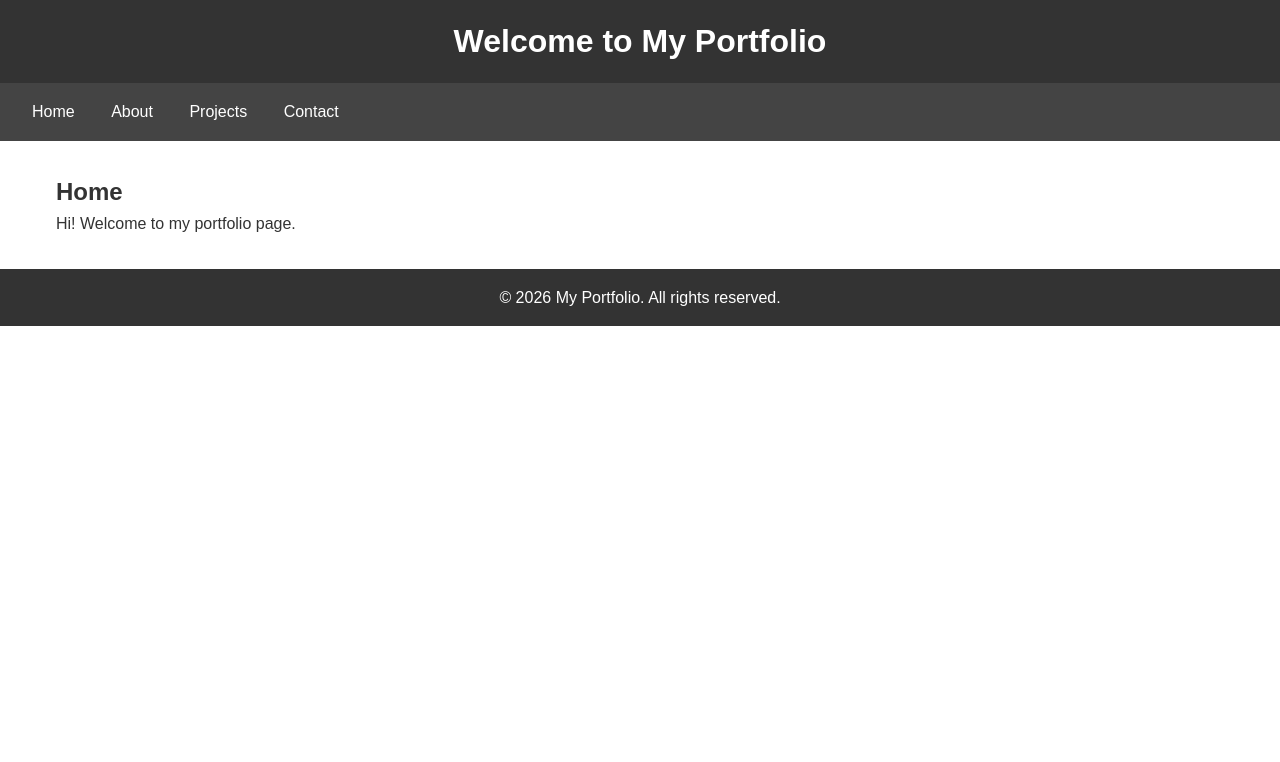
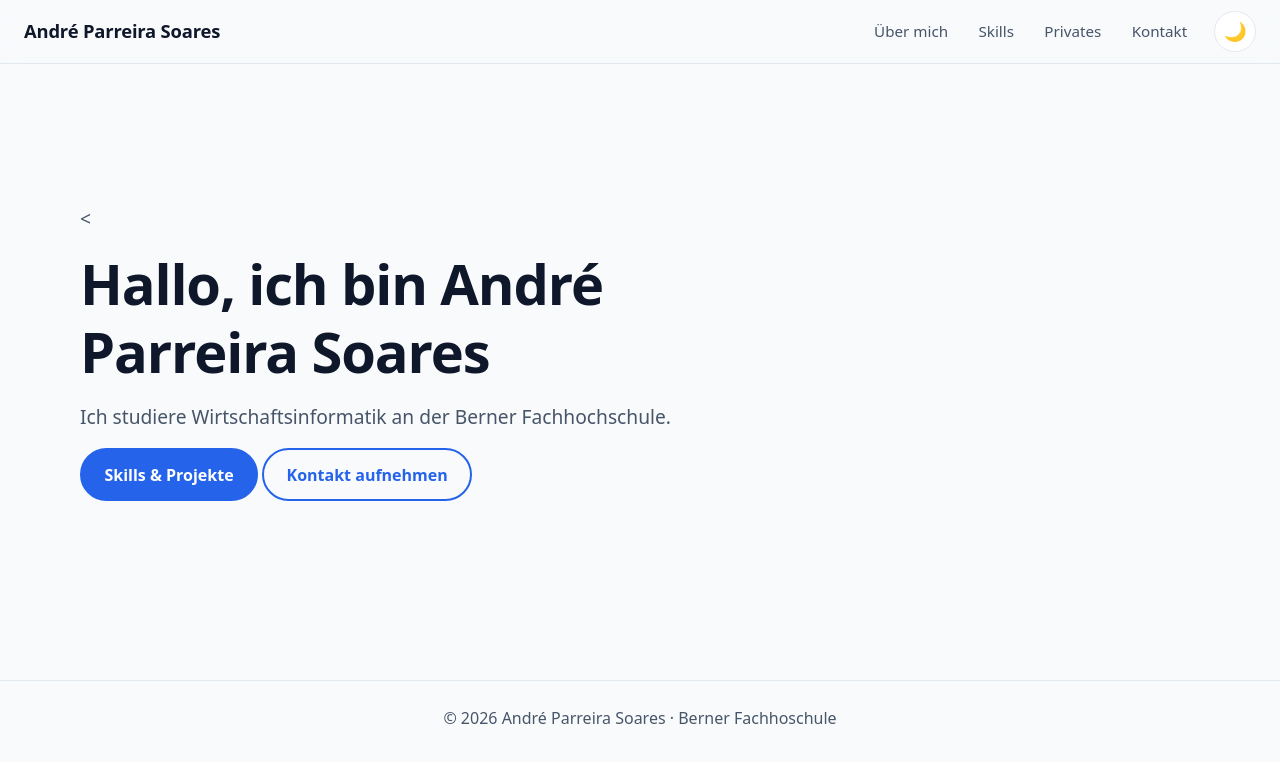
Before and after one commit to andreparreirasoares/portfolio-page, a plain HTML site: page index.html in a window 1280 px wide. Drawn offline with Linux system fonts and the light colour scheme.

Commit message:
Grundgerüst erstellt: Begrüssung, Navigation und Dark/Whitemode eingebaut. js-files erstellt. ui.js eingebaut. "Tabs" erstellt. Style mit css-files.

```diff
--- /dev/null
+++ b/css/layout.css
@@ -0,0 +1,181 @@
+.site-header {
+  position: sticky;
+  top: 0;
+  z-index: 100;
+  display: flex;
+  flex-wrap: wrap;
+  align-items: center;
+  justify-content: space-between;
+  gap: var(--space-1) var(--space-2);
+  min-height: var(--header-height);
+  padding: 0.6rem var(--space-2);
+  background: color-mix(in srgb, var(--bg) 88%, transparent);
+  backdrop-filter: blur(10px);
+  border-bottom: 1px solid var(--border);
+}
+
+.logo {
+  font-weight: 800;
+  font-size: 1.15rem;
+  letter-spacing: -0.01em;
+  text-decoration: none;
+  color: var(--text);
+}
+
+.header-actions {
+  display: flex;
+  gap: 0.4rem;
+  margin-left: auto;
+  order: 2;
+}
+
+.icon-btn {
+  display: inline-grid;
+  place-items: center;
+  width: 2.6rem;
+  height: 2.6rem;
+  font: inherit;
+  font-size: 1.15rem;
+  color: var(--text);
+  background: var(--bg-elevated);
+  border: 1px solid var(--border);
+  border-radius: 50%;
+  cursor: pointer;
+}
+
+.icon-btn:hover {
+  border-color: var(--primary);
+}
+
+.nav-toggle {
+  display: none;
+}
+
+.has-js .nav-toggle {
+  display: inline-grid;
+}
+
+#site-nav {
+  order: 3;
+  width: 100%;
+}
+
+.has-js #site-nav:not(.is-open) {
+  display: none;
+}
+
+#site-nav ul {
+  display: flex;
+  flex-wrap: wrap;
+  gap: 0.25rem 0.5rem;
+  margin: 0;
+  padding: 0;
+  list-style: none;
+}
+
+#site-nav a {
+  display: block;
+  padding: 0.35rem 0.7rem;
+  font-size: 0.95rem;
+  font-weight: 500;
+  color: var(--text-muted);
+  text-decoration: none;
+  border-radius: 999px;
+  transition: color 0.15s, background 0.15s;
+}
+
+#site-nav a:hover,
+#site-nav a.is-active {
+  color: var(--primary);
+  background: color-mix(in srgb, var(--primary) 12%, transparent);
+}
+
+/* ---------- Tabs ---------- */
+main > section {
+  width: min(100% - 2 * var(--space-2), var(--max-width));
+  margin-inline: auto;
+  padding-block: var(--space-4);
+}
+
+main > section > h2 {
+  position: relative;
+  padding-bottom: 0.6rem;
+  margin-bottom: var(--space-3);
+}
+
+main > section > h2::after {
+  content: "";
+  position: absolute;
+  left: 0;
+  bottom: 0;
+  width: 3rem;
+  height: 4px;
+  border-radius: 4px;
+  background: var(--accent);
+}
+
+/* ---------- Hero ---------- */
+#hero {
+  display: grid;
+  gap: var(--space-3);
+  align-items: center;
+  min-height: calc(80vh - var(--header-height));
+  padding-block: var(--space-5);
+}
+
+#hero p {
+  max-width: 38rem;
+  font-size: 1.2rem;
+  color: var(--text-muted);
+}
+
+/* ---------- Footer ---------- */
+.site-footer {
+  margin-top: var(--space-4);
+  padding: var(--space-3) var(--space-2);
+  text-align: center;
+  color: var(--text-muted);
+  border-top: 1px solid var(--border);
+}
+
+.site-footer p {
+  margin: 0;
+}
+
+/* ---------- Tablet ---------- */
+@media (min-width: 48rem) {
+  .site-header {
+    padding-inline: var(--space-3);
+  }
+
+  main > section {
+    padding-block: var(--space-5);
+  }
+}
+
+/* ---------- Desktop ---------- */
+@media (min-width: 64rem) {
+  #site-nav {
+    order: 1;
+    width: auto;
+    margin-left: auto;
+  }
+
+  .has-js #site-nav:not(.is-open) {
+    display: block;
+  }
+
+  .has-js .nav-toggle {
+    display: none;
+  }
+
+  .header-actions {
+    order: 2;
+    margin-left: 0;
+  }
+
+  #hero {
+    grid-template-columns: 1.2fr 0.8fr;
+    gap: var(--space-5);
+  }
+}
--- /dev/null
+++ b/css/style.css
@@ -0,0 +1,224 @@
+:root {
+  --bg: #f8fafc;
+  --bg-elevated: #ffffff;
+  --text: #0f172a;
+  --text-muted: #475569;
+  --border: #e2e8f0;
+  --primary: #2563eb;
+  --primary-contrast: #ffffff;
+  --accent: #f59e0b;
+  --focus: #1d4ed8;
+  --shadow: 0 1px 2px rgb(15 23 42 / 8%), 0 8px 24px rgb(15 23 42 / 6%);
+
+  --radius: 0.75rem;
+  --space-1: 0.5rem;
+  --space-2: 1rem;
+  --space-3: 1.5rem;
+  --space-4: 2.5rem;
+  --space-5: 4rem;
+  --max-width: 70rem;
+  --header-height: 4rem;
+
+  --font-sans: system-ui, -apple-system, "Segoe UI", Roboto, "Helvetica Neue", Arial, sans-serif;
+  --font-mono: ui-monospace, SFMono-Regular, Menlo, Consolas, monospace;
+}
+
+/* Dunkles Theme */
+@media (prefers-color-scheme: dark) {
+  :root:not([data-theme="light"]) {
+    --bg: #0b1120;
+    --bg-elevated: #131c31;
+    --text: #e2e8f0;
+    --text-muted: #94a3b8;
+    --border: #25314d;
+    --primary: #60a5fa;
+    --primary-contrast: #0b1120;
+    --focus: #93c5fd;
+    --shadow: 0 1px 2px rgb(0 0 0 / 40%), 0 8px 24px rgb(0 0 0 / 30%);
+  }
+}
+
+:root[data-theme="dark"] {
+  --bg: #0b1120;
+  --bg-elevated: #131c31;
+  --text: #e2e8f0;
+  --text-muted: #94a3b8;
+  --border: #25314d;
+  --primary: #60a5fa;
+  --primary-contrast: #0b1120;
+  --focus: #93c5fd;
+  --shadow: 0 1px 2px rgb(0 0 0 / 40%), 0 8px 24px rgb(0 0 0 / 30%);
+}
+
+/* ---------- Reset ---------- */
+*,
+*::before,
+*::after {
+  box-sizing: border-box;
+}
+
+html {
+  scroll-behavior: smooth;
+  scroll-padding-top: calc(var(--header-height) + 1rem);
+  -webkit-text-size-adjust: 100%;
+}
+
+body {
+  margin: 0;
+  font-family: var(--font-sans);
+  font-size: 1rem;
+  line-height: 1.65;
+  color: var(--text);
+  background: var(--bg);
+}
+
+img,
+svg {
+  max-width: 100%;
+  height: auto;
+}
+
+@media (prefers-reduced-motion: reduce) {
+  html {
+    scroll-behavior: auto;
+  }
+
+  *,
+  *::before,
+  *::after {
+    animation-duration: 0.01ms !important;
+    transition-duration: 0.01ms !important;
+  }
+}
+
+/* ---------- Typografie ---------- */
+h1,
+h2,
+h3 {
+  line-height: 1.2;
+  margin: 0 0 var(--space-2);
+}
+
+h1 {
+  font-size: clamp(2rem, 5vw + 1rem, 3.5rem);
+  letter-spacing: -0.02em;
+}
+
+h2 {
+  font-size: clamp(1.5rem, 2vw + 1rem, 2.1rem);
+}
+
+h3 {
+  font-size: 1.15rem;
+}
+
+p {
+  margin: 0 0 var(--space-2);
+}
+
+a {
+  color: var(--primary);
+}
+
+:focus-visible {
+  outline: 3px solid var(--focus);
+  outline-offset: 2px;
+  border-radius: 4px;
+}
+
+[hidden] {
+  display: none !important;
+}
+
+/* ---------- Hilfsklassen ---------- */
+.skip-link {
+  position: absolute;
+  left: var(--space-2);
+  top: -4rem;
+  z-index: 200;
+  padding: var(--space-1) var(--space-2);
+  background: var(--primary);
+  color: var(--primary-contrast);
+  border-radius: var(--radius);
+  transition: top 0.2s;
+}
+
+.skip-link:focus {
+  top: var(--space-1);
+}
+
+.visually-hidden {
+  position: absolute;
+  width: 1px;
+  height: 1px;
+  margin: -1px;
+  padding: 0;
+  overflow: hidden;
+  clip: rect(0 0 0 0);
+  white-space: nowrap;
+  border: 0;
+}
+
+/* ---------- Buttons ---------- */
+.btn {
+  display: inline-block;
+  padding: 0.7rem 1.4rem;
+  font: inherit;
+  font-weight: 600;
+  text-decoration: none;
+  color: var(--primary-contrast);
+  background: var(--primary);
+  border: 2px solid var(--primary);
+  border-radius: 999px;
+  cursor: pointer;
+  transition: transform 0.15s, box-shadow 0.15s, background 0.15s;
+}
+
+.btn:hover {
+  transform: translateY(-2px);
+  box-shadow: var(--shadow);
+}
+
+.btn--ghost {
+  color: var(--primary);
+  background: transparent;
+}
+
+.btn[disabled] {
+  opacity: 0.5;
+  cursor: not-allowed;
+  transform: none;
+  box-shadow: none;
+}
+
+.noscript {
+  margin: 0;
+  padding: var(--space-1) var(--space-2);
+  text-align: center;
+  color: #7c2d12;
+  background: #ffedd5;
+}
+
+/* ---------- Print ---------- */
+@media print {
+  .site-header,
+  .skip-link,
+  .toolbar,
+  .pager,
+  .auth-box,
+  #map-canvas,
+  .contact-form,
+  .header-actions {
+    display: none !important;
+  }
+
+  body {
+    color: #000;
+    background: #fff;
+  }
+
+  .card {
+    box-shadow: none;
+    break-inside: avoid;
+  }
+}
--- a/index.html
+++ b/index.html
@@ -1,80 +1,56 @@
 <!DOCTYPE html>
-<html lang="en">
+<html lang="de">
 <head>
-    <meta charset="UTF-8">
-    <meta name="viewport" content="width=device-width, initial-scale=1.0">
-    <title>Home</title>
-    <style>
-        * {
-            margin: 0;
-            padding: 0;
-            box-sizing: border-box;
-        }
-
-        body {
-            font-family: Arial, sans-serif;
-            line-height: 1.6;
-            color: #333;
-        }
-
-        header {
-            background-color: #333;
-            color: #fff;
-            padding: 1rem;
-            text-align: center;
-        }
-
-        nav {
-            background-color: #444;
-            padding: 1rem;
-        }
-
-        nav a {
-            color: #fff;
-            text-decoration: none;
-            margin: 0 1rem;
-        }
-
-        nav a:hover {
-            text-decoration: underline;
-        }
-
-        main {
-            max-width: 1200px;
-            margin: 2rem auto;
-            padding: 0 1rem;
-        }
-
-        footer {
-            background-color: #333;
-            color: #fff;
-            text-align: center;
-            padding: 1rem;
-            margin-top: 2rem;
-        }
-    </style>
+  <meta charset="UTF-8">
+  <meta name="viewport" content="width=device-width, initial-scale=1.0">
+  <title>André Parreira Soares – Portfolio</title>
+  <meta name="description" content="Portfolio von André Parreira Soares: Über mich, Skills, Privates und Kontakt.">
+  <meta name="theme-color" content="#2563eb">
+  <meta property="og:title" content="André Parreira Soares – Portfolio Page">
+  <meta property="og:description" content="Skills, Projekte aus der GitHub-API, Formel-1-Rangliste und Kontakt.">
+  <meta property="og:type" content="website">
+  <link rel="icon" href="assets/favicon.svg" type="image/svg+xml">
+  <link rel="stylesheet" href="css/style.css">
+  <link rel="stylesheet" href="css/layout.css">
 </head>
 <body>
-    <header>
-        <h1>Welcome to My Portfolio</h1>
-    </header>
+  <noscript><p class="noscript">Diese Seite lädt Projekte, Diagramme und die Karte mit JavaScript. Bitte aktiviere JavaScript für den vollen Funktionsumfang.</p></noscript>
+  <a class="skip-link" href="#main">Zum Inhalt springen</a>
 
-    <nav>
-        <a href="#home">Home</a>
-        <a href="#about">About</a>
-        <a href="#projects">Projects</a>
-        <a href="#contact">Contact</a>
+  <header class="site-header">
+    <a class="logo" href="#hero">André Parreira Soares</a>
+    <div class="header-actions">
+      <button id="theme-toggle" class="icon-btn" type="button" aria-pressed="false" aria-label="Whitemode/Darkmode aktivieren">🌙</button>
+      <button id="nav-toggle" class="icon-btn nav-toggle" type="button" aria-expanded="false" aria-controls="site-nav" aria-label="Menü">☰</button>
+    </div>
+    <nav id="site-nav" aria-label="Hauptnavigation">
+      <ul>
+        <li><a href="#about">Über mich</a></li>
+        <li><a href="#skills">Skills</a></li>
+        <li><a href="#private">Privates</a></li>
+        <li><a href="#contact">Kontakt</a></li>
+      </ul>
     </nav>
+  </header>
 
-    <main>
-        <section id="home">
-            <h2>Home</h2>
-            <p>Hi! Welcome to my portfolio page.</p>
-        </section>
-    </main>
+  <main id="main">
+    <section id="hero">
+      <div>
+        <p class="hero__eyebrow">&lt;<hello-world&gt;</hello-world&gt;</p>
+        <h1>Hallo, ich bin André Parreira Soares</h1>
+        <p>Ich studiere Wirtschaftsinformatik an der Berner Fachhochschule.</p>
+        <div class="hero__actions">
+          <a class="btn" href="#skills">Skills &amp; Projekte</a>
+          <a class="btn btn--ghost" href="#contact">Kontakt aufnehmen</a>
+        </div>
+      </div>
+      <!-- <img class="hero__image" src="assets/" width="320" height="320" alt="Profilbild"> -->
+    </section>
+  </main>
 
-    <footer>
-        <p>&copy; 2026 My Portfolio. All rights reserved.</p>
-    </footer>
+  <footer class="site-footer">
+    <p>&copy; <span id="year">2026</span> André Parreira Soares · Berner Fachhoschule</p>
+  </footer>
+  <script type="module" src="js/main.js"></script>
 </body>
 </html>
--- /dev/null
+++ b/js/main.js
@@ -0,0 +1,9 @@
+// main.js – Einstiegspunkt der Seite
+import { initTheme, initMenu, initScrollSpy, initYear } from './ui.js';
+
+document.documentElement.classList.add('has-js');
+
+initTheme();
+initMenu();
+initScrollSpy();
+initYear();
--- /dev/null
+++ b/js/ui.js
@@ -0,0 +1,80 @@
+// ui.js – kleine UI-Helfer: Theme, mobiles Menü, Scroll-Spy, Jahr
+
+const THEME_KEY = 'pf-theme';
+
+/** Setzt das Theme ('light' | 'dark') und informiert andere Module (z. B. Charts). */
+function applyTheme(theme) {
+  document.documentElement.dataset.theme = theme;
+  const btn = document.getElementById('theme-toggle');
+  if (btn) {
+    btn.setAttribute('aria-pressed', String(theme === 'dark'));
+    btn.textContent = theme === 'dark' ? '☀️' : '🌙';
+    btn.setAttribute('aria-label', theme === 'dark' ? 'Helles Design aktivieren' : 'Dunkles Design aktivieren');
+  }
+  document.dispatchEvent(new CustomEvent('themechange', { detail: { theme } }));
+}
+
+export function initTheme() {
+  let saved = null;
+  try {
+    saved = localStorage.getItem(THEME_KEY);
+  } catch {
+    /* localStorage evtl. blockiert */
+  }
+  const prefersDark = window.matchMedia('(prefers-color-scheme: dark)').matches;
+  applyTheme(saved ?? (prefersDark ? 'dark' : 'light'));
+
+  document.getElementById('theme-toggle')?.addEventListener('click', () => {
+    const next = document.documentElement.dataset.theme === 'dark' ? 'light' : 'dark';
+    applyTheme(next);
+    try {
+      localStorage.setItem(THEME_KEY, next);
+    } catch {
+    }
+  });
+}
+
+export function initMenu() {
+  const toggle = document.getElementById('nav-toggle');
+  const nav = document.getElementById('site-nav');
+  if (!toggle || !nav) return;
+
+  const setOpen = (open) => {
+    toggle.setAttribute('aria-expanded', String(open));
+    nav.classList.toggle('is-open', open);
+  };
+
+  toggle.addEventListener('click', () => setOpen(toggle.getAttribute('aria-expanded') !== 'true'));
+  nav.addEventListener('click', (e) => {
+    if (e.target.closest('a')) setOpen(false);
+  });
+  document.addEventListener('keydown', (e) => {
+    if (e.key === 'Escape') setOpen(false);
+  });
+}
+
+/** Markiert den Menüpunkt des aktuell sichtbaren Tabs. */
+export function initScrollSpy() {
+  const links = [...document.querySelectorAll('#site-nav a[href^="#"]')];
+  const byId = new Map(links.map((a) => [a.getAttribute('href').slice(1), a]));
+  const sections = [...byId.keys()].map((id) => document.getElementById(id)).filter(Boolean);
+
+  const observer = new IntersectionObserver(
+    (entries) => {
+      for (const entry of entries) {
+        if (!entry.isIntersecting) continue;
+        links.forEach((a) => a.classList.remove('is-active'));
+        const link = byId.get(entry.target.id);
+        link?.classList.add('is-active');
+        links.forEach((a) => (a === link ? a.setAttribute('aria-current', 'true') : a.removeAttribute('aria-current')));
+      }
+    },
+    { rootMargin: '-45% 0px -50% 0px' }
+  );
+  sections.forEach((s) => observer.observe(s));
+}
+
+export function initYear() {
+  const el = document.getElementById('year');
+  if (el) el.textContent = String(new Date().getFullYear());
+}
```
Also changed, not shown: js/dom.js (added, +26 -0 lines), assets/favicon.svg (added), script.js (deleted), style.css (deleted), 1 other file.
